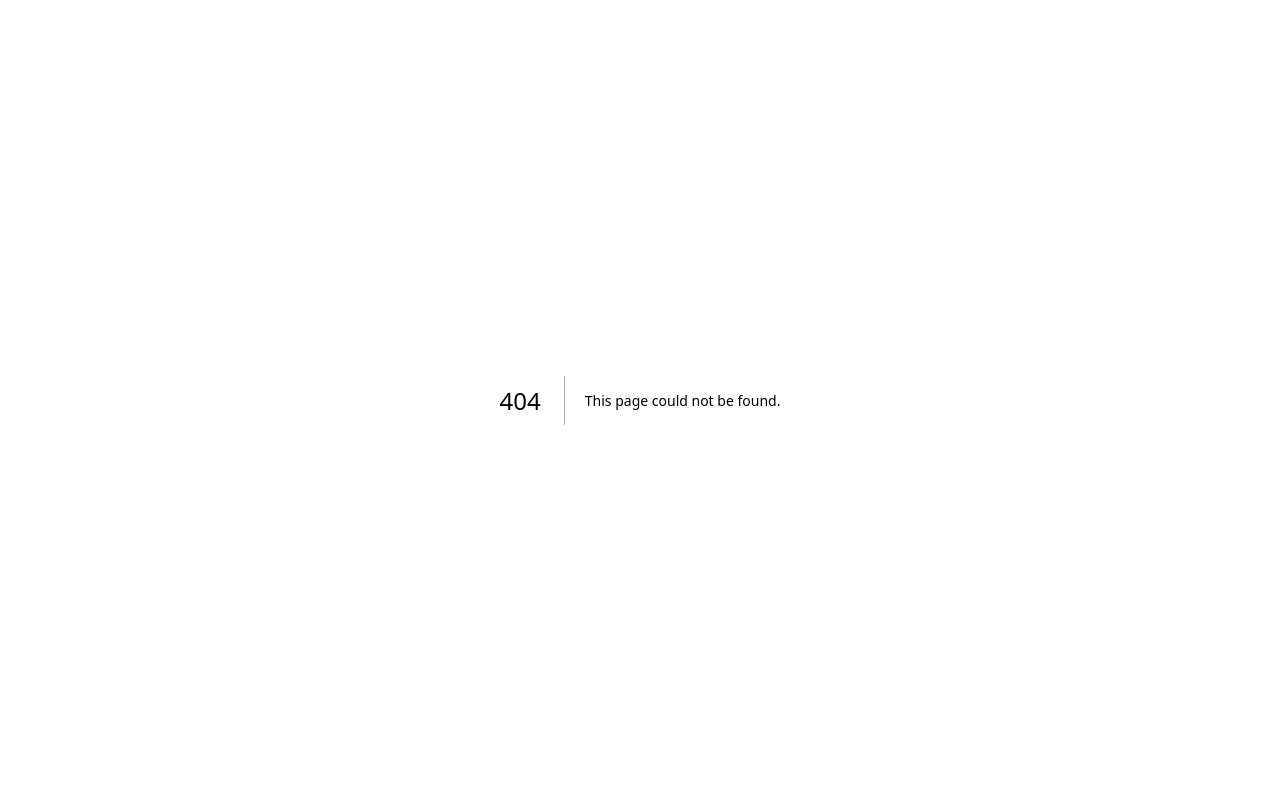
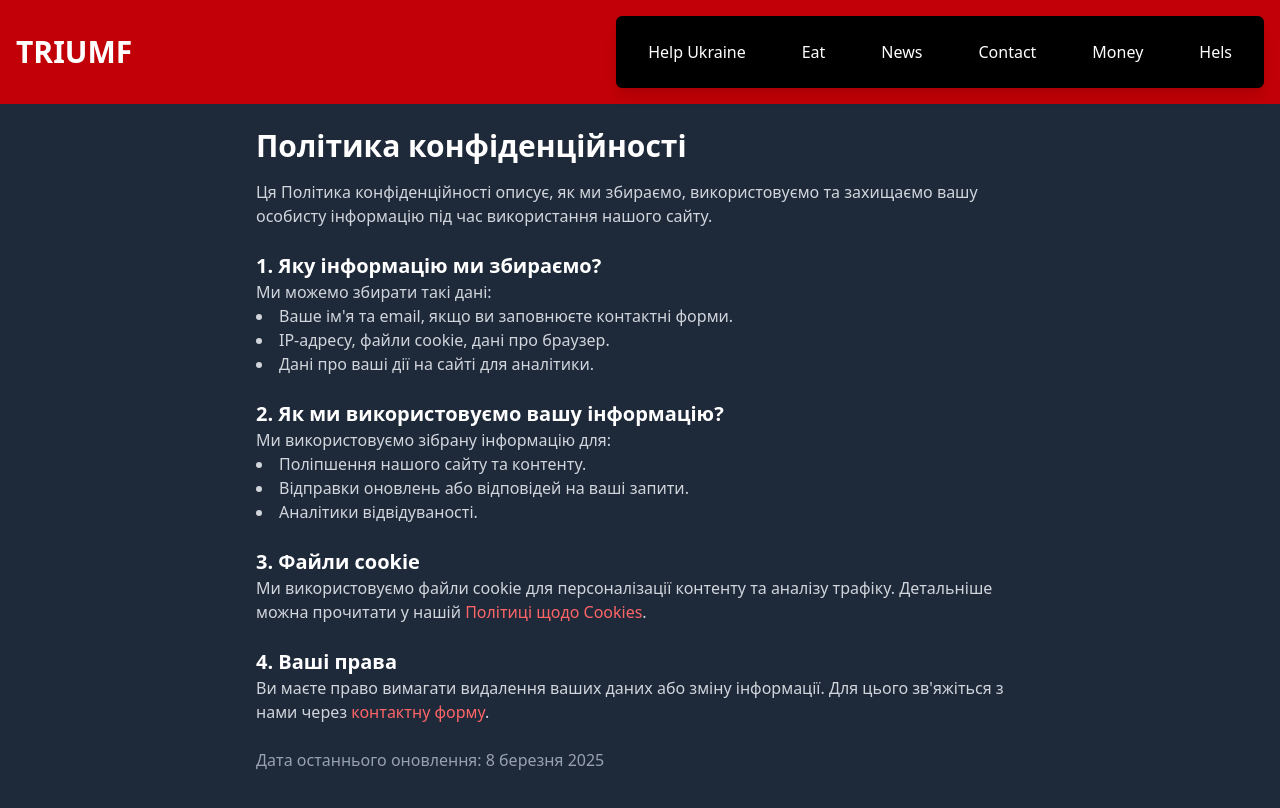
Before and after one commit to Vasilchenk23/triumph, a Next.js app: page /privacy in a window 1280 px wide. Before the commit this address had no page. Shown: the top 808 px of the page. Built offline with nearby package versions, Linux system fonts and the light colour scheme.

Commit message:
add cookies politic

```diff
--- a/app/components/Footer.jsx
+++ b/app/components/Footer.jsx
@@ -9,12 +9,17 @@ const Footer = () => {
       <div className="text-sm text-gray-200">
         <p>© {new Date().getFullYear()} TRIUMF. Всі права захищені.</p>
         <p>
-          <a href="#" className="underline hover:text-black">
+          <a href="/privacy" className="underline hover:text-black">
             Політика конфіденційності
           </a>{" "}
           |{" "}
-          <a href="#" className="underline hover:text-black">
-            Умови використання
+          <a href="/cookies" className="underline hover:text-black">
+            Cookies
+          </a>
+          {" "}
+          {" "}
+          |<a href="/contact" className="underline hover:text-black">
+            Контакти
           </a>
         </p>
       </div>
--- /dev/null
+++ b/app/contact/page.jsx
@@ -0,0 +1,30 @@
+const Contact = () => {
+    return (
+      <main className="bg-gray-800 text-white min-h-screen p-6">
+        <div className="max-w-3xl mx-auto">
+          <h1 className="text-3xl font-bold mb-4">Контакти</h1>
+          <p className="text-gray-300">Якщо у вас є питання або пропозиції, зв'яжіться з нами:</p>
+
+          <div className="mt-6">
+            <p className="text-lg"><strong>Email:</strong> info@site.com</p>
+            <p className="text-lg"><strong>Телефон:</strong> +380 99 123 45 67</p>
+          </div>
+
+          <form className="mt-6 bg-gray-900 p-4 rounded-lg shadow-lg">
+            <label className="block text-gray-300 mb-2">Ваше ім'я:</label>
+            <input type="text" className="w-full p-2 rounded bg-black text-white border border-gray-700 focus:ring-2 focus:ring-red-400" />
+
+            <label className="block text-gray-300 mt-4 mb-2">Email:</label>
+            <input type="email" className="w-full p-2 rounded bg-black text-white border border-gray-700 focus:ring-2 focus:ring-red-400" />
+
+            <label className="block text-gray-300 mt-4 mb-2">Повідомлення:</label>
+            <textarea className="w-full p-2 rounded bg-black text-white border border-gray-700 focus:ring-2 focus:ring-red-400" rows="4"></textarea>
+
+            <button className="mt-4 bg-red-600 hover:bg-red-700 text-white p-2 rounded">Надіслати</button>
+          </form>
+        </div>
+      </main>
+    );
+  };
+
+  export default Contact;
--- /dev/null
+++ b/app/cookies/page.jsx
@@ -0,0 +1,33 @@
+const CookiesPolicy = () => {
+    return (
+      <main className="bg-gray-800 text-white min-h-screen p-6">
+        <div className="max-w-3xl mx-auto">
+          <h1 className="text-3xl font-bold mb-4">Політика використання Cookies</h1>
+          <p className="text-gray-300">
+            Ми використовуємо файли cookie для покращення роботи нашого сайту, збору статистики та персоналізації реклами.
+          </p>
+
+          <h2 className="text-xl font-semibold mt-6">1. Що таке файли cookie?</h2>
+          <p className="text-gray-300">
+            Cookie – це невеликі текстові файли, які зберігаються у вашому браузері при відвідуванні нашого сайту.
+          </p>
+
+          <h2 className="text-xl font-semibold mt-6">2. Які види cookie ми використовуємо?</h2>
+          <ul className="list-disc list-inside text-gray-300">
+            <li><strong>Необхідні cookie</strong> – для коректної роботи сайту.</li>
+            <li><strong>Аналітичні cookie</strong> – допомагають нам аналізувати трафік.</li>
+            <li><strong>Рекламні cookie</strong> – використовуються для персоналізації реклами.</li>
+          </ul>
+
+          <h2 className="text-xl font-semibold mt-6">3. Як відключити cookie?</h2>
+          <p className="text-gray-300">
+            Ви можете змінити налаштування cookie у своєму браузері. Вимкнення cookie може вплинути на функціональність сайту.
+          </p>
+
+          <p className="text-gray-400 mt-6">Дата останнього оновлення: 8 березня 2025</p>
+        </div>
+      </main>
+    );
+  };
+
+  export default CookiesPolicy;
--- a/app/layout.js
+++ b/app/layout.js
@@ -1,5 +1,6 @@
 import { Geist, Geist_Mono } from "next/font/google";
 import "./globals.css";
+import Header from "./components/Header";
 
 const geistSans = Geist({
   variable: "--font-geist-sans",
@@ -22,6 +23,7 @@ export default function RootLayout({ children }) {
       <body
         className={`${geistSans.variable} ${geistMono.variable} antialiased`}
       >
+        <Header/>
         {children}
       </body>
     </html>
--- a/app/page.js
+++ b/app/page.js
@@ -5,7 +5,6 @@ import Footer from "./components/Footer";
 export default function Home() {
   return (
    <>
-    <Header/>
     <Main/>
     <Footer/>
    </>
--- /dev/null
+++ b/app/privacy/page.jsx
@@ -0,0 +1,45 @@
+const PrivacyPolicy = () => {
+    return (
+      <main className="bg-gray-800 text-white min-h-screen p-6">
+        <div className="max-w-3xl mx-auto">
+          <h1 className="text-3xl font-bold mb-4">Політика конфіденційності</h1>
+          <p className="text-gray-300">
+            Ця Політика конфіденційності описує, як ми збираємо, використовуємо та захищаємо вашу
+            особисту інформацію під час використання нашого сайту.
+          </p>
+
+          <h2 className="text-xl font-semibold mt-6">1. Яку інформацію ми збираємо?</h2>
+          <p className="text-gray-300">Ми можемо збирати такі дані:</p>
+          <ul className="list-disc list-inside text-gray-300">
+            <li>Ваше ім'я та email, якщо ви заповнюєте контактні форми.</li>
+            <li>IP-адресу, файли cookie, дані про браузер.</li>
+            <li>Дані про ваші дії на сайті для аналітики.</li>
+          </ul>
+
+          <h2 className="text-xl font-semibold mt-6">2. Як ми використовуємо вашу інформацію?</h2>
+          <p className="text-gray-300">Ми використовуємо зібрану інформацію для:</p>
+          <ul className="list-disc list-inside text-gray-300">
+            <li>Поліпшення нашого сайту та контенту.</li>
+            <li>Відправки оновлень або відповідей на ваші запити.</li>
+            <li>Аналітики відвідуваності.</li>
+          </ul>
+
+          <h2 className="text-xl font-semibold mt-6">3. Файли cookie</h2>
+          <p className="text-gray-300">
+            Ми використовуємо файли cookie для персоналізації контенту та аналізу трафіку. Детальніше
+            можна прочитати у нашій <a href="/cookies" className="text-red-400">Політиці щодо Cookies</a>.
+          </p>
+
+          <h2 className="text-xl font-semibold mt-6">4. Ваші права</h2>
+          <p className="text-gray-300">
+            Ви маєте право вимагати видалення ваших даних або зміну інформації. Для цього зв'яжіться з
+            нами через <a href="/contact" className="text-red-400">контактну форму</a>.
+          </p>
+
+          <p className="text-gray-400 mt-6">Дата останнього оновлення: 8 березня 2025</p>
+        </div>
+      </main>
+    );
+  };
+
+  export default PrivacyPolicy;
```
